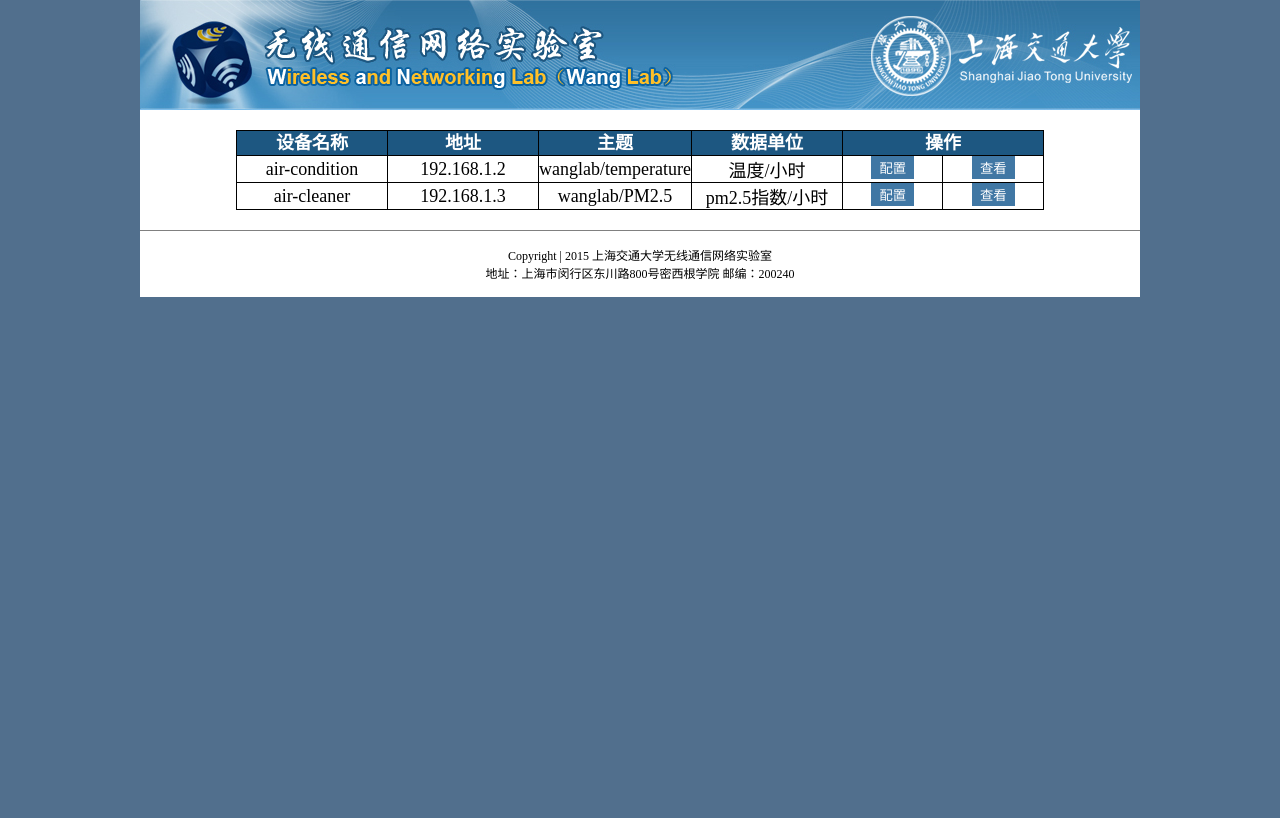
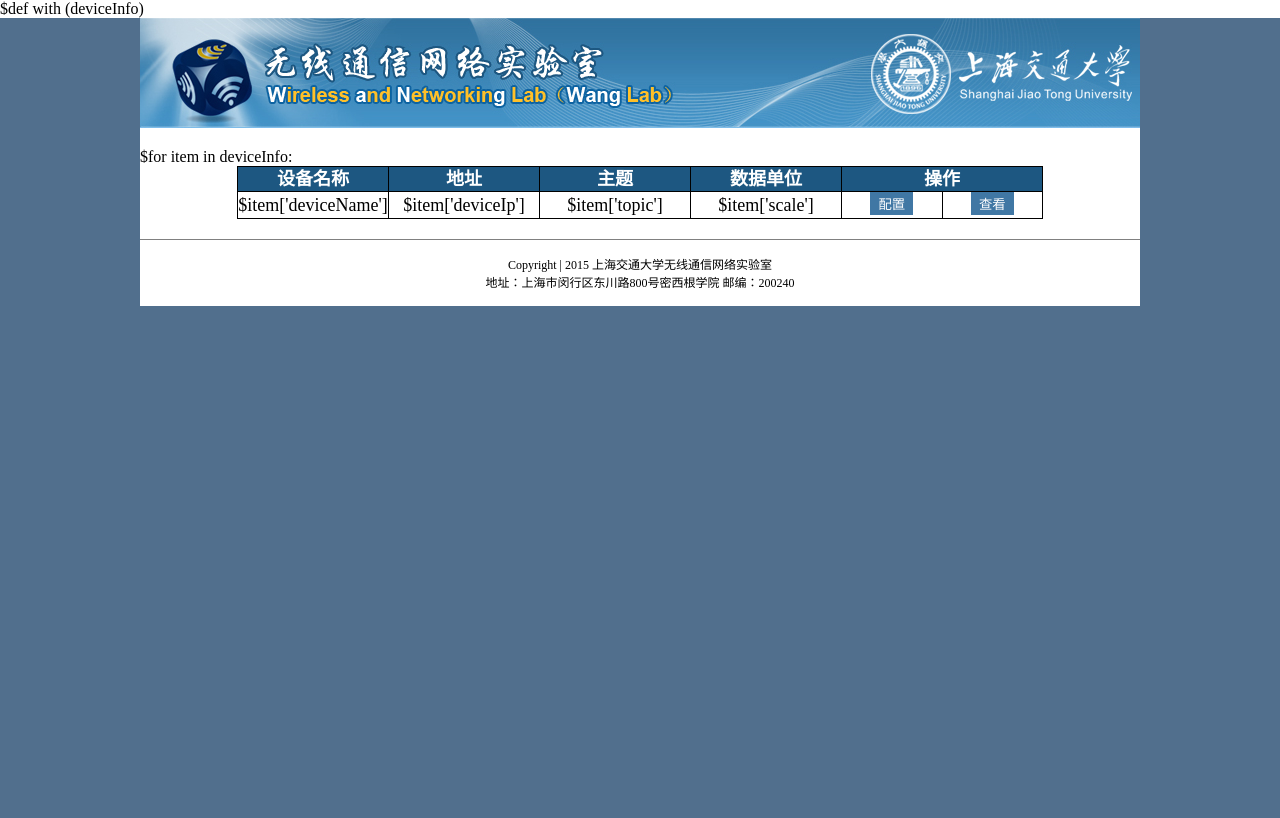
Before and after one commit to mly-zju/MQTT-Gateway-Web-page, a Python web app: template templates/index.html in a window 1280 px wide. Before the commit the page ends 297 px from the top, so only its background shows below. Run offline with Jinja, Linux system fonts and the light colour scheme; the template is opened without the code that fills it, so the values that code supplies are empty; some libraries are stand-ins or nearby versions.

Commit message:
add python v3

```diff
--- /dev/null
+++ b/deviceData.txt
@@ -0,0 +1,2 @@
+["192.168.2.1",10.0,9.0,8.0]
+["192.168.2.2",7.0,6.0,5.0]
--- /dev/null
+++ b/deviceInfo.txt
@@ -0,0 +1 @@
+[{"topic": "hhh", "deviceName": "test", "scale": "tem/hour", "deviceId": 0, "deviceIp": "192.168.2.1"}]
--- a/templates/index.html
+++ b/templates/index.html
@@ -1,3 +1,4 @@
+$def with (deviceInfo)
 <!DOCTYPE html>
 <html lang="en">
 <head>
@@ -19,37 +20,21 @@
 					<th>数据单位</th>
 					<th class='config-operate' colspan='2'>操作</th>
 				</tr>
-				<!-- <tr>
-					<td><input class='add-device add-item'/></td>
-					<td><input class='add-ip add-item'/></td>
-					<td><input class='add-topic add-item'/></td>
-					<td><input class='add-topicId add-item'/></td>
-					<td colspan='2'><button class='add-button'>添加设备</button></td>
-				</tr> -->
+
+				$for item in deviceInfo:
 					<tr>
-					<td>air-condition</td>
-					<td>192.168.1.2</td>
-					<td>wanglab/temperature</td>
-					<td>温度/小时</td>
+						<td>$item['deviceName']</td>
+						<td>$item['deviceIp']</td>
+						<td>$item['topic']</td>
+						<td>$item['scale']</td>
 						<td>
 						<button class='del-button'>配置</button>
 							</td>
 							<td>
-					<button class='check-button'><a href='/check?deviceId=0'>查看</a></button>
+						<button class='check-button'><a href='/check?deviceId=$item["deviceId"]'>查看</a></button>
 							</td>
 					</tr>
-				<tr>
-					<td>air-cleaner</td>
-					<td>192.168.1.3</td>
-					<td>wanglab/PM2.5</td>
-					<td>pm2.5指数/小时</td>
-					<td>
-					<button class='del-button'>配置</button>
-				    </td>
-				    <td>
-					<button class='check-button'><a href='/check?deviceId=1'>查看</a></button>
-				    </td>
-				</tr>
+
 			</table>
 		</div>
 		<div class='footer'>
--- /dev/null
+++ b/test.txt
@@ -0,0 +1 @@
+[{"deviceName": "air-condition", "deviceIp": "192.168.2.1"}]
```
Also changed, not shown: fileHandler.py (+31 -1 lines), service.py (+12 -4 lines), static/js/data.js (+13 -7 lines), templates/data.html (+9 -5 lines), 2 other files. Lines whose indentation alone changed are shown as unchanged.
